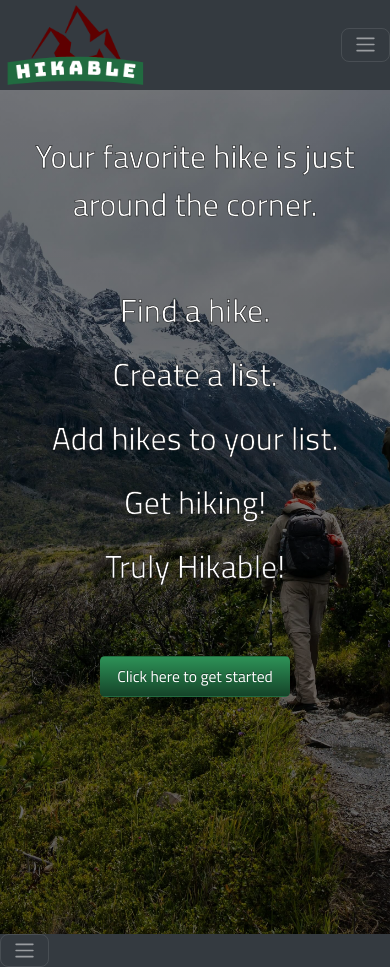
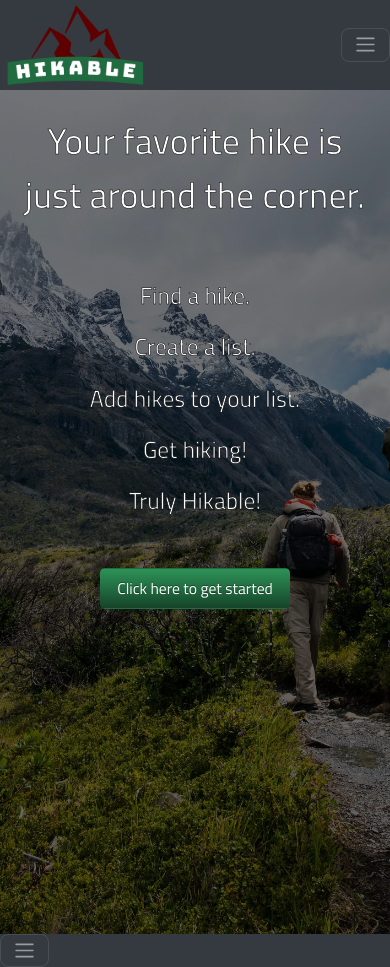
Before and after one commit to lukesherwood/hikable-frontend, a React (Create React App) app: page / in a window 390 px wide. Built offline with nearby package versions, Linux system fonts and the light colour scheme; no server answers.

Commit message:
homepage responsiveness improved

```diff
--- a/src/components/Home.js
+++ b/src/components/Home.js
@@ -5,28 +5,21 @@ export default function Home() {
     <div className="home">
       <div className="home-image">
         {/* image here with css */}
-        <br></br>
-        <br></br>
-        <div className="home-header">
+        <div className="home-header p-4">
           <p>Your favorite hike is just around the corner.</p>
         </div>
-        <br></br>
-        <br></br>
-        <div className="home-feature">
+        <div className="home-feature p-3">
           <p>Find a hike. </p>
           <p>Create a list. </p>
           <p>Add hikes to your list. </p>
           <p>Get hiking!</p>
           <p>Truly Hikable!</p>
         </div>
-        <br></br>
-        <br></br>
-        <div className="home-link">
+        <div className="home-link p-3">
           <Link to="/hikes" className="btn btn-custom btn-lg" role="button">
             Click here to get started
           </Link>
         </div>
-        <br></br>
       </div>
     </div>
   );
--- a/src/scss/_home.scss
+++ b/src/scss/_home.scss
@@ -12,9 +12,7 @@
     -webkit-background-size: cover;
     -moz-background-size: cover;
     -o-background-size: cover;
-    left: 0;
     width: 100vw;
-    margin-left: auto;
   }
 
   .home-header {
@@ -22,13 +20,13 @@
     -webkit-text-stroke-color: black;
     color: white;
     text-align: center;
-    font-size: 5rem;
+    @include font-size(4.5rem);
   }
 
   .home-feature {
     color: white;
     text-align: center;
-    font-size: 3rem;
+    @include font-size(2.5rem);
     -webkit-text-stroke-width: 0.5px;
     -webkit-text-stroke-color: black;
   }
@@ -36,17 +34,5 @@
   .home-link {
     color: white;
     text-align: center;
-    font-size: 3rem;
+    @include font-size(3rem);
   }
-
-  @media only screen and (max-width: 600px) {
-    .home-header {
-      font-size: 2rem;
-    }
-    .home-feature {
-      font-size: 2rem;
-    }
-    .home-link {
-      font-size: 2rem;
-    }
-  }
--- a/src/scss/_navbar.scss
+++ b/src/scss/_navbar.scss
@@ -21,6 +21,7 @@
   align-items: center;
   padding: 0;
   font-size: x-large;
+  width: 100%
 }
 
 .navbar-bottom {
```
